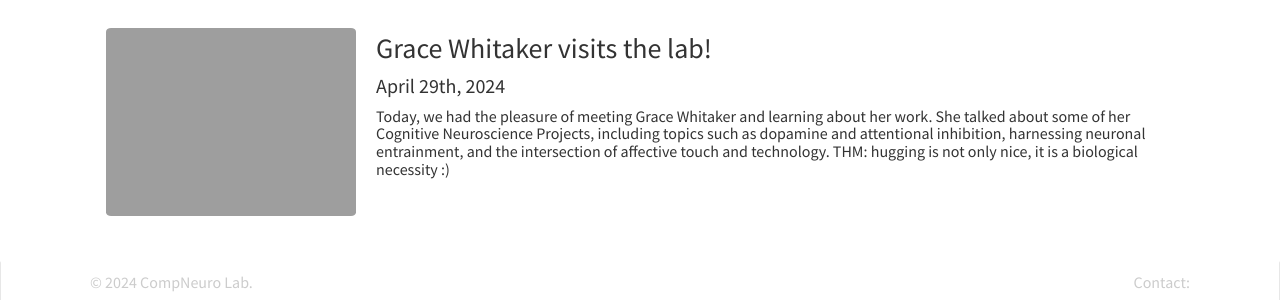
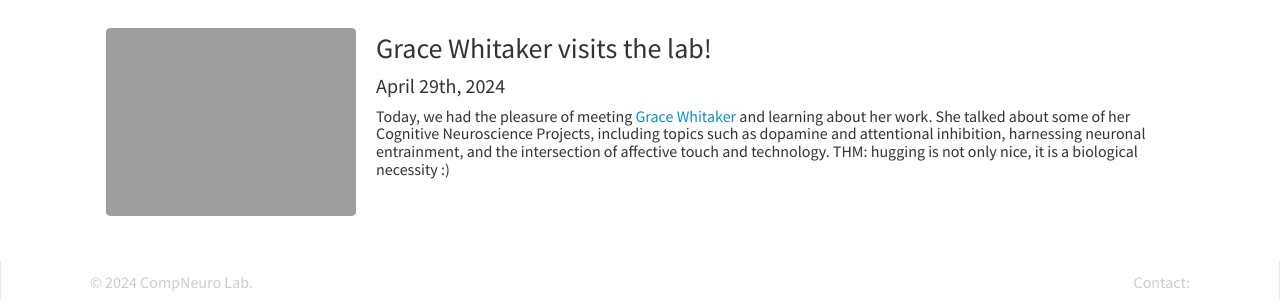
Before and after one commit to itellaetxe/compneurobilbao_website, a Jekyll site: the page built from _pages/allnews.md, in a window 1280 px wide. Shown: the part 137-437 px from the top of the page. Built offline with Jekyll 4.4.1, drawn with Linux system fonts in a browser that asks for light colours; nearby versions of some CDN libraries; part of the change alters nothing that is shown.

```diff
--- a/_data/news.yml
+++ b/_data/news.yml
@@ -1,6 +1,6 @@
 - date: 'April 29th, 2024'
   headline: 'Grace Whitaker visits the lab!'
-  description: 'Today, we had the pleasure of meeting Grace Whitaker and learning about her work.
+  description: 'Today, we had the pleasure of meeting [Grace Whitaker](https://scholar.google.de/citations?user=NKqxpJUAAAAJ&hl=es&oi=sra) and learning about her work.
   She talked about some of her Cognitive Neuroscience Projects, including topics such as dopamine and attentional
   inhibition, harnessing neuronal entrainment, and the intersection of affective touch and technology. THM:
   hugging is not only nice, it is a biological necessity :)'
```
